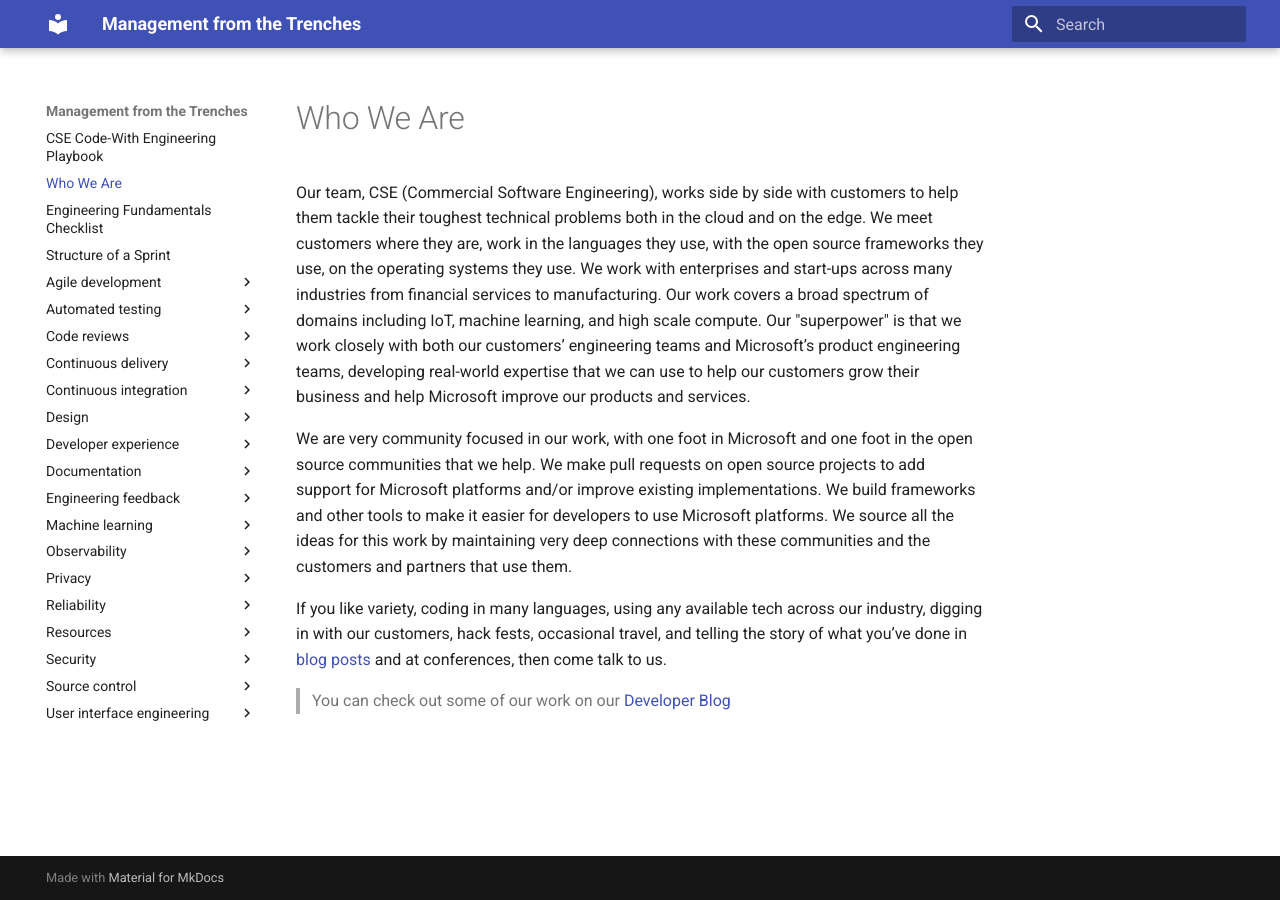
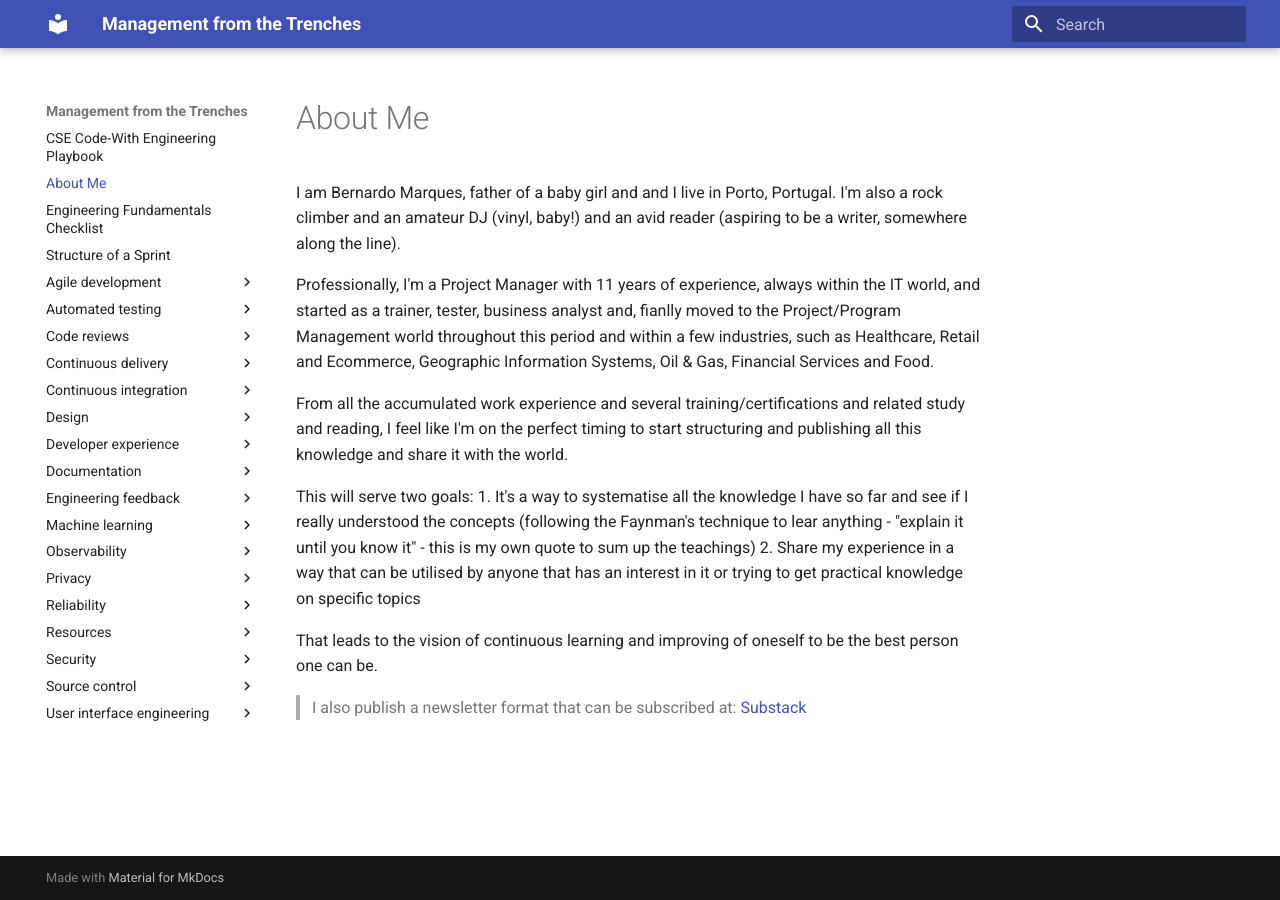
Before and after one commit to bmhash/bmhash.github.io, an MkDocs documentation site: the page built from docs/CSE.md, in a window 1280 px wide. Built offline with MkDocs 1.6.1 and Material for MkDocs 9.7.7, drawn with Linux system fonts in a browser that asks for light colours.

Commit message:
About me section changed

```diff
--- a/docs/CSE.md
+++ b/docs/CSE.md
@@ -1,9 +1,15 @@
-# Who We Are
+# About Me
 
-Our team, CSE (Commercial Software Engineering), works side by side with customers to help them tackle their toughest technical problems both in the cloud and on the edge. We meet customers where they are, work in the languages they use, with the open source frameworks they use, on the operating systems they use. We work with enterprises and start-ups across many industries from financial services to manufacturing. Our work covers a broad spectrum of domains including IoT, machine learning, and high scale compute. Our "superpower" is that we work closely with both our customers’ engineering teams and Microsoft’s product engineering teams, developing real-world expertise that we can use to help our customers grow their business and help Microsoft improve our products and services.
+I am Bernardo Marques, father of a baby girl and  and I live in Porto, Portugal. I'm also a rock climber and an amateur DJ (vinyl, baby!) and an avid reader (aspiring to be a writer, somewhere along the line).
 
-We are very community focused in our work, with one foot in Microsoft and one foot in the open source communities that we help. We make pull requests on open source projects to add support for Microsoft platforms and/or improve existing implementations. We build frameworks and other tools to make it easier for developers to use Microsoft platforms. We source all the ideas for this work by maintaining very deep connections with these communities and the customers and partners that use them.
+Professionally, I'm a Project Manager with 11 years of experience, always within the IT world, and started as a trainer, tester, business analyst and, fianlly moved to the Project/Program Management world throughout this period and within a few industries, such as Healthcare, Retail and Ecommerce, Geographic Information Systems, Oil & Gas, Financial Services and Food.
 
-If you like variety, coding in many languages, using any available tech across our industry, digging in with our customers, hack fests, occasional travel, and telling the story of what you’ve done in [blog posts](https://www.microsoft.com/developerblog/) and at conferences, then come talk to us.
+From all the accumulated work experience and several training/certifications and related study and reading, I feel like I'm on the perfect timing to start structuring and publishing all this knowledge and share it with the world.
 
-> You can check out some of our work on our [Developer Blog](https://www.microsoft.com/developerblog/)
+This will serve two goals:
+1. It's a way to systematise all the knowledge I have so far and see if I really understood the concepts (following the Faynman's technique to lear anything - "explain it until you know it" - this is my own quote to sum up the teachings)
+2. Share my experience in a way that can be utilised by anyone that has an interest in it or trying to get practical knowledge on specific topics
+
+That leads to the vision of continuous learning and improving of oneself to be the best person one can be.
+
+> I also publish a newsletter format that can be subscribed at: [Substack](https://mgmtintrenches.substack.com/)
```
